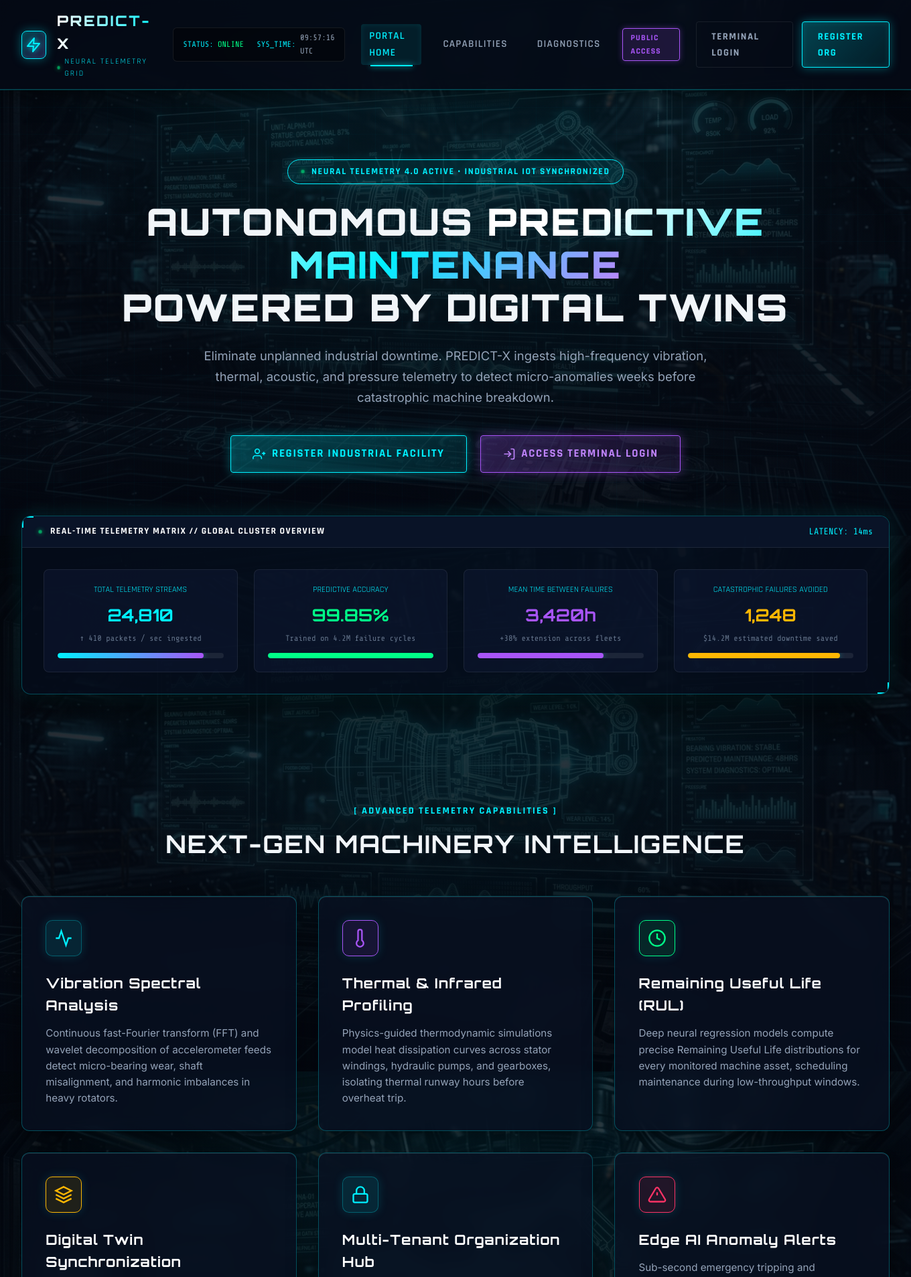
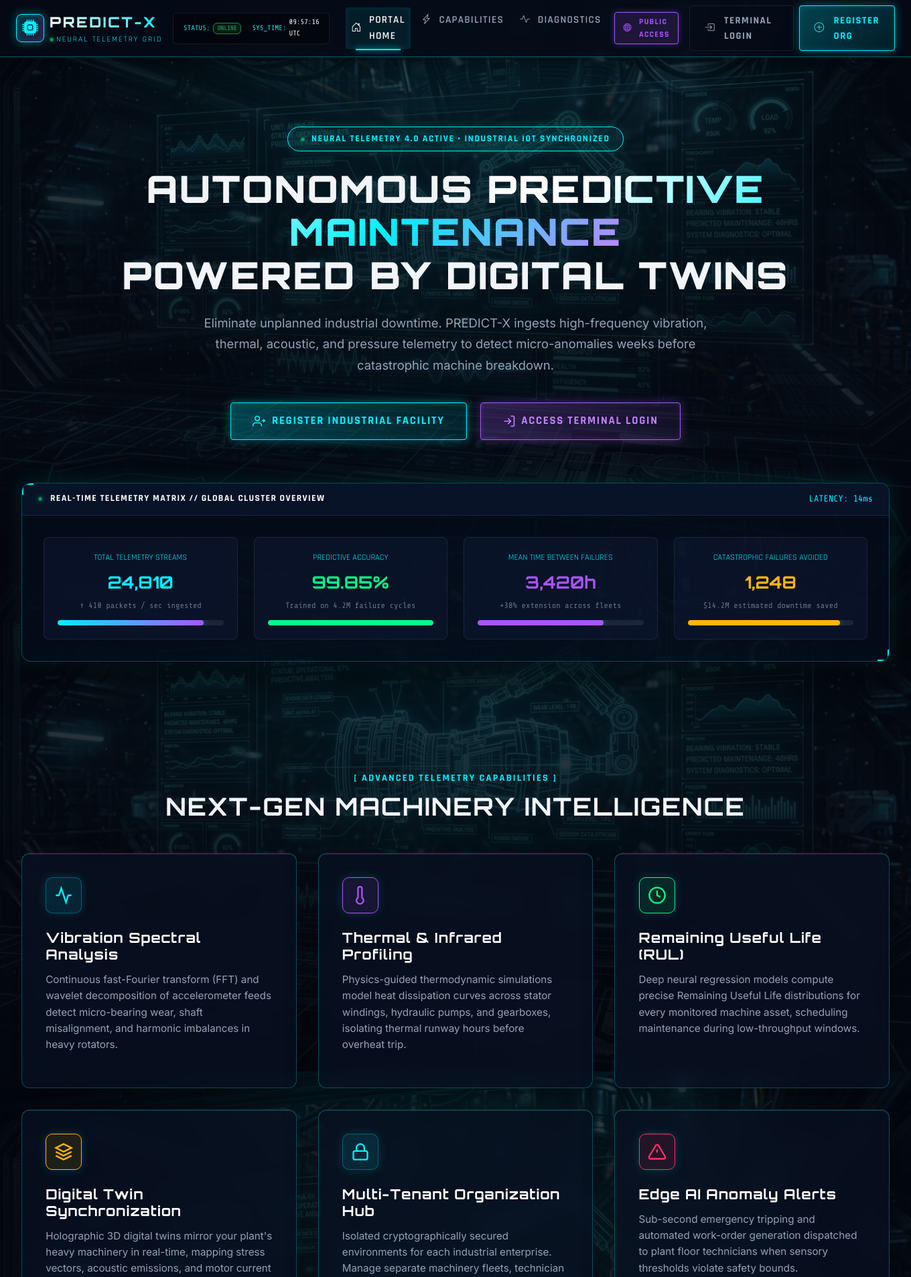
Before and after one commit to VishnuSuresh0204/Predictive_Maintenance, a Django app: page / in a window 1360 px wide. Shown: the top 1907 px of the page at 67% size. Run offline with Django 5.2, Linux system fonts and the light colour scheme.

Commit message:
Update shared base template

```diff
--- a/maintain/templates/base.html
+++ b/maintain/templates/base.html
@@ -1,108 +1,152 @@
 {% load static %}
 <!DOCTYPE html>
-<html lang="en">
+<html lang="en" data-bs-theme="dark">
 <head>
   <meta charset="UTF-8">
   <meta name="viewport" content="width=device-width, initial-scale=1.0">
   <title>{% block title %}PREDICT-X // Autonomous Predictive Maintenance{% endblock %}</title>
+
+  <!-- Bootstrap 5.3 CSS -->
+  <link href="https://cdn.jsdelivr.net/npm/bootstrap@5.3.3/dist/css/bootstrap.min.css" rel="stylesheet" integrity="sha384-QWTKZyjpPEjISv5WaRU9OFeRpok6YctnYmDr5pNlyT2bRjXh0JMhjY6hW+ALEwIH" crossorigin="anonymous">
+  <!-- Bootstrap Icons -->
+  <link rel="stylesheet" href="https://cdn.jsdelivr.net/npm/bootstrap-icons@1.11.3/font/bootstrap-icons.min.css">
+
+  <!-- Futuristic Design System -->
   <link rel="stylesheet" href="{% static 'css/futuristic.css' %}">
   {% block extra_head %}{% endblock %}
 </head>
-<body>
-  <!-- Futuristic Public Top Navbar -->
-  <nav class="futuristic-navbar" id="main-nav">
-    <div class="nav-container">
-      <a href="/" class="brand-wrapper">
-        <div class="brand-icon">
-          <svg viewBox="0 0 24 24" fill="none" stroke="currentColor" stroke-width="2" stroke-linecap="round" stroke-linejoin="round">
-            <polygon points="13 2 3 14 12 14 11 22 21 10 12 10 13 2"></polygon>
-          </svg>
+<body class="d-flex flex-column min-vh-100">
+  <!-- Futuristic Public Top Bootstrap Navbar -->
+  <nav class="navbar navbar-expand-lg futuristic-navbar sticky-top" id="main-nav">
+    <div class="container-fluid max-w-1400 px-3 px-lg-4">
+      <a href="/" class="navbar-brand brand-wrapper d-flex align-items-center gap-2 text-decoration-none">
+        <div class="brand-icon d-flex align-items-center justify-content-center">
+          <i class="bi bi-cpu-fill text-cyan fs-4"></i>
         </div>
         <div class="brand-text">
           <span class="brand-title">PREDICT<span class="text-cyan">-X</span></span>
-          <span class="brand-sub">
+          <span class="brand-sub d-flex align-items-center gap-1">
             <span class="pulse-dot"></span>
             NEURAL TELEMETRY GRID
           </span>
         </div>
       </a>
 
+      <!-- Mobile Toggler Button -->
+      <button class="navbar-toggler border-cyan text-cyan" type="button" data-bs-toggle="collapse" data-bs-target="#publicNavbarContent" aria-controls="publicNavbarContent" aria-expanded="false" aria-label="Toggle navigation">
+        <i class="bi bi-list fs-2 text-cyan"></i>
+      </button>
+
+      <!-- Navbar Collapsible Menu -->
+      <div class="collapse navbar-collapse" id="publicNavbarContent">
         <!-- Telemetry status readout -->
-      <div class="nav-telemetry">
-        <div class="nav-telemetry-item">
-          <span class="text-cyan">STATUS:</span>
-          <span class="text-green">ONLINE</span>
+        <div class="nav-telemetry d-none d-xl-flex align-items-center ms-auto me-4 gap-3">
+          <div class="nav-telemetry-item d-flex align-items-center gap-1">
+            <span class="text-cyan font-mono small">STATUS:</span>
+            <span class="badge bg-success-subtle text-success border border-success font-mono">ONLINE</span>
           </div>
-        <div class="nav-telemetry-item">
-          <span class="text-cyan">SYS_TIME:</span>
-          <span class="cyber-clock font-mono">--:--:-- UTC</span>
+          <div class="nav-telemetry-item d-flex align-items-center gap-1">
+            <span class="text-cyan font-mono small">SYS_TIME:</span>
+            <span class="cyber-clock font-mono text-light small">--:--:-- UTC</span>
           </div>
         </div>
 
         <!-- Navigation Links -->
-      <ul class="nav-links">
-        <li><a href="/" class="nav-link {% if request.path == '/' %}active{% endif %}">Portal Home</a></li>
-        <li><a href="/#features" class="nav-link">Capabilities</a></li>
-        <li><a href="/#diagnostics" class="nav-link">Diagnostics</a></li>
-        <li><span class="entity-badge badge-public">PUBLIC ACCESS</span></li>
+        <ul class="navbar-nav me-auto me-lg-3 mb-2 mb-lg-0 gap-1 gap-lg-2">
+          <li class="nav-item">
+            <a href="/" class="nav-link {% if request.path == '/' %}active{% endif %}">
+              <i class="bi bi-house-door me-1"></i> Portal Home
+            </a>
+          </li>
+          <li class="nav-item">
+            <a href="/#features" class="nav-link">
+              <i class="bi bi-lightning-charge me-1"></i> Capabilities
+            </a>
+          </li>
+          <li class="nav-item">
+            <a href="/#diagnostics" class="nav-link">
+              <i class="bi bi-activity me-1"></i> Diagnostics
+            </a>
+          </li>
+          <li class="nav-item d-flex align-items-center">
+            <span class="entity-badge badge-public ms-1">
+              <i class="bi bi-globe me-1"></i> PUBLIC ACCESS
+            </span>
+          </li>
         </ul>
 
         <!-- Action Buttons -->
-      <div class="nav-actions">
+        <div class="nav-actions d-flex align-items-center gap-2 mt-3 mt-lg-0">
           {% if request.user.is_authenticated %}
             {% if request.user.usertype == "Admin" or request.user.is_superuser %}
-            <a href="/admin-home/" class="cyber-btn cyber-btn-cyan">Command Center</a>
+              <a href="/admin-home/" class="cyber-btn cyber-btn-cyan">
+                <i class="bi bi-shield-lock me-1"></i> Command Center
+              </a>
             {% else %}
-            <a href="/org-home/" class="cyber-btn cyber-btn-cyan">Org Hub</a>
+              <a href="/org-home/" class="cyber-btn cyber-btn-cyan">
+                <i class="bi bi-speedometer2 me-1"></i> Org Hub
+              </a>
             {% endif %}
-          <a href="/logout/" class="cyber-btn cyber-btn-ghost">Logout</a>
+            <a href="/logout/" class="cyber-btn cyber-btn-ghost">
+              <i class="bi bi-box-arrow-right me-1"></i> Logout
+            </a>
           {% else %}
-          <a href="/login/" class="cyber-btn cyber-btn-ghost {% if request.path == '/login/' %}active{% endif %}">Terminal Login</a>
-          <a href="/register/" class="cyber-btn cyber-btn-cyan {% if request.path == '/register/' %}active{% endif %}">Register Org</a>
+            <a href="/login/" class="cyber-btn cyber-btn-ghost {% if request.path == '/login/' %}active{% endif %}">
+              <i class="bi bi-box-arrow-in-right me-1"></i> Terminal Login
+            </a>
+            <a href="/register/" class="cyber-btn cyber-btn-cyan {% if request.path == '/register/' %}active{% endif %}">
+              <i class="bi bi-plus-circle me-1"></i> Register Org
+            </a>
           {% endif %}
+        </div>
       </div>
     </div>
   </nav>
 
   <!-- Flash Messages Alert Section -->
   {% if messages %}
-  <div class="messages-container">
+  <div class="container-fluid max-w-1400 mt-3 px-3 px-lg-4">
     {% for message in messages %}
-    <div class="cyber-alert {% if message.tags == 'error' %}cyber-alert-error{% elif message.tags == 'success' %}cyber-alert-success{% else %}cyber-alert-info{% endif %}">
-      <div style="display: flex; align-items: center; gap: 0.75rem;">
-        <span style="font-family: var(--font-display); font-size: 0.85rem; letter-spacing: 0.1em;">
+    <div class="alert alert-dismissible fade show cyber-alert {% if message.tags == 'error' %}cyber-alert-error{% elif message.tags == 'success' %}cyber-alert-success{% else %}cyber-alert-info{% endif %} d-flex align-items-center justify-content-between mb-2" role="alert">
+      <div class="d-flex align-items-center gap-2">
+        <span class="font-display small tracking-wider fw-bold">
           [{% if message.tags %}{{ message.tags|upper }}{% else %}ALERT{% endif %}]
         </span>
         <span>{{ message }}</span>
       </div>
-      <button type="button" class="cyber-alert-close" aria-label="Dismiss">&times;</button>
+      <button type="button" class="btn-close btn-close-white cyber-alert-close" data-bs-dismiss="alert" aria-label="Close"></button>
     </div>
     {% endfor %}
   </div>
   {% endif %}
 
   <!-- Main Content Body -->
-  <main class="main-wrapper">
+  <main class="main-wrapper flex-grow-1">
     {% block content %}
     {% endblock %}
   </main>
 
   <!-- Futuristic Footer -->
-  <footer class="futuristic-footer">
-    <div class="footer-container">
-      <div class="footer-info">
-        <span class="text-cyan font-tech" style="font-weight: 700; letter-spacing: 0.1em;">PREDICT-X // CORE v4.8</span>
+  <footer class="futuristic-footer py-4 mt-auto">
+    <div class="container-fluid max-w-1400 px-3 px-lg-4">
+      <div class="row align-items-center g-3">
+        <div class="col-12 col-md-8 d-flex flex-wrap align-items-center gap-3 font-tech text-muted small">
+          <span class="text-cyan fw-bold tracking-wider">PREDICT-X // CORE v4.8</span>
           <span>Industrial IoT & Machine Telemetry Intelligence</span>
           <span>&copy; 2026 Autonomous Neural Systems. All telemetry secured.</span>
         </div>
-      <div class="footer-telemetry">
+        <div class="col-12 col-md-4 d-flex align-items-center justify-content-md-end gap-2 font-mono text-cyan small">
           <span class="pulse-dot"></span>
           <span class="cyber-clock">--:--:-- UTC</span>
-        <span style="margin-left: 0.5rem; color: var(--text-dim);">| SHA-256 ENCRYPTED</span>
+          <span class="text-dim ms-2">| SHA-256 ENCRYPTED</span>
+        </div>
       </div>
     </div>
   </footer>
 
+  <!-- Bootstrap 5.3 Bundle JS -->
+  <script src="https://cdn.jsdelivr.net/npm/bootstrap@5.3.3/dist/js/bootstrap.bundle.min.js" integrity="sha384-YvpcrYf0tY3lHB60NNkmXc5s9fDVZLESaAA55NDzOxhy9GkcIdslK1eN7N6jIeHz" crossorigin="anonymous"></script>
+  <!-- Futuristic Interactive Script -->
   <script src="{% static 'js/futuristic.js' %}"></script>
   {% block extra_js %}{% endblock %}
 </body>
```
Lines whose indentation alone changed are shown as unchanged.
